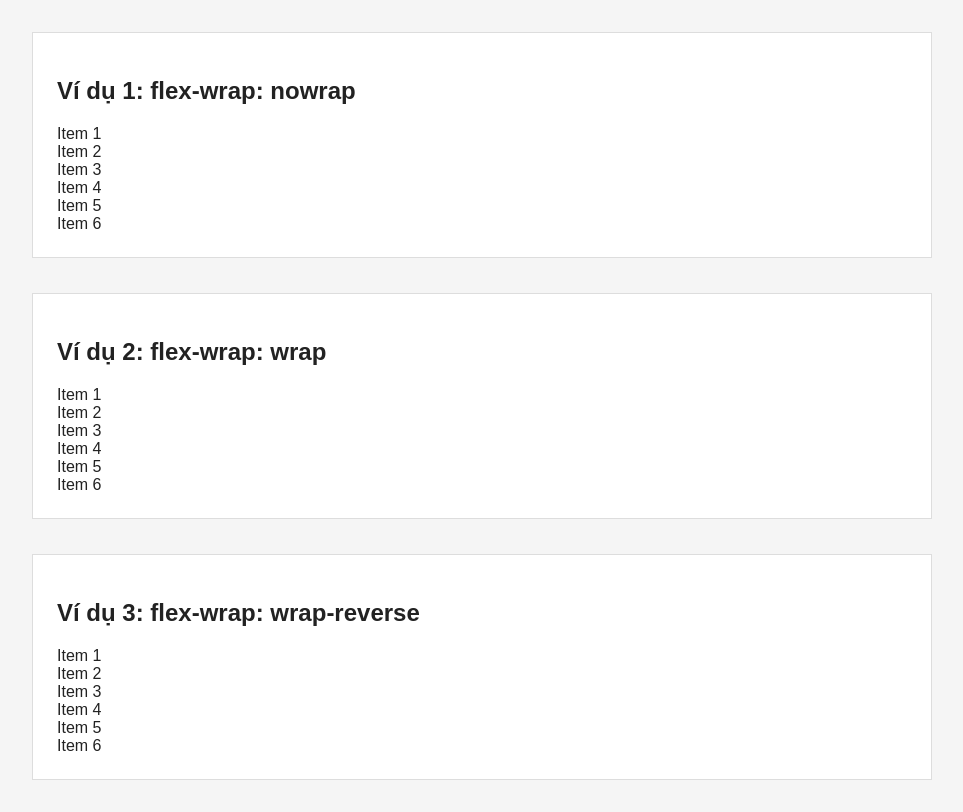
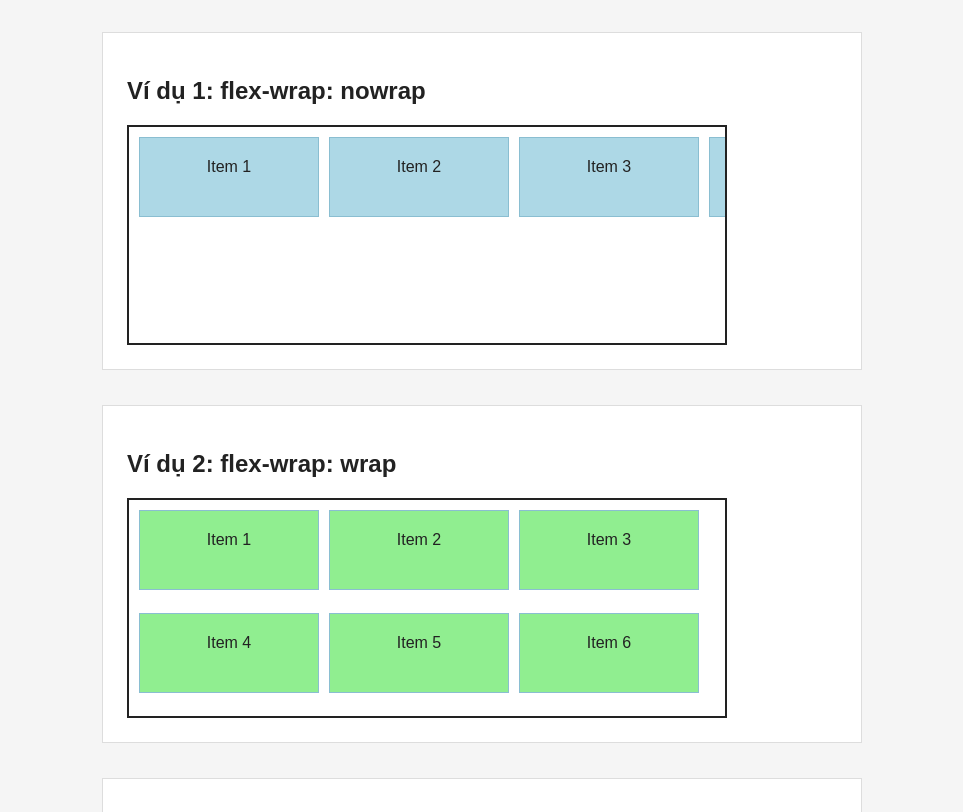
Before and after one commit to quocdoanhdang8/thuc-hanh-html-vinh-ha-long, a plain HTML site: page index.html in a window 1280 px wide. Shown: the part 91-903 px from the top of the page, without its empty margins (158-1121 px from the left). Drawn offline with Linux system fonts and the light colour scheme.

Commit message:
practice: style flex-wrap examples

```diff
--- a/style.css
+++ b/style.css
@@ -16,43 +16,58 @@ h1 {
 }
 
 section {
-    max-width: 900px;
+    max-width: 760px;
     margin: 0 auto 35px;
     padding: 24px;
     background-color: white;
     border: 1px solid #ddd;
 }
 
-.grid-container {
-    display: grid;
-    margin-top: 20px;
+.container {
+    display: flex;
+    width: 600px;
+    max-width: 100%;
+    min-height: 220px;
+    gap: 10px;
+    border: 2px solid #222;
+    padding: 10px;
+    overflow: auto;
 }
 
-.grid-container div {
+.item {
+    width: 180px;
+    height: 80px;
+    flex: 0 0 180px;
     padding: 20px;
+    background-color: lightblue;
     text-align: center;
-    border: 1px solid #999;
+    border: 1px solid #8abed1;
 }
 
-.example-one {
-    grid-template-columns: repeat(2, 1fr);
-    grid-gap: 20px;
+.nowrap-example {
+    flex-wrap: nowrap;
 }
 
-.example-one div {
-    background-color: lightblue;
+.wrap-example {
+    flex-wrap: wrap;
 }
 
-.example-two {
-    grid-template-columns: repeat(3, 1fr);
-    grid-gap: 30px 10px;
+.reverse-example {
+    flex-wrap: wrap-reverse;
 }
 
-.example-two div {
+.initial-example {
+    flex-wrap: initial;
+}
+
+.wrap-example .item {
     background-color: lightgreen;
 }
 
-section p {
-    margin: 18px 0 0;
-    line-height: 1.6;
+.reverse-example .item {
+    background-color: lightcoral;
 }
+
+.initial-example .item {
+    background-color: lightyellow;
+}
```
